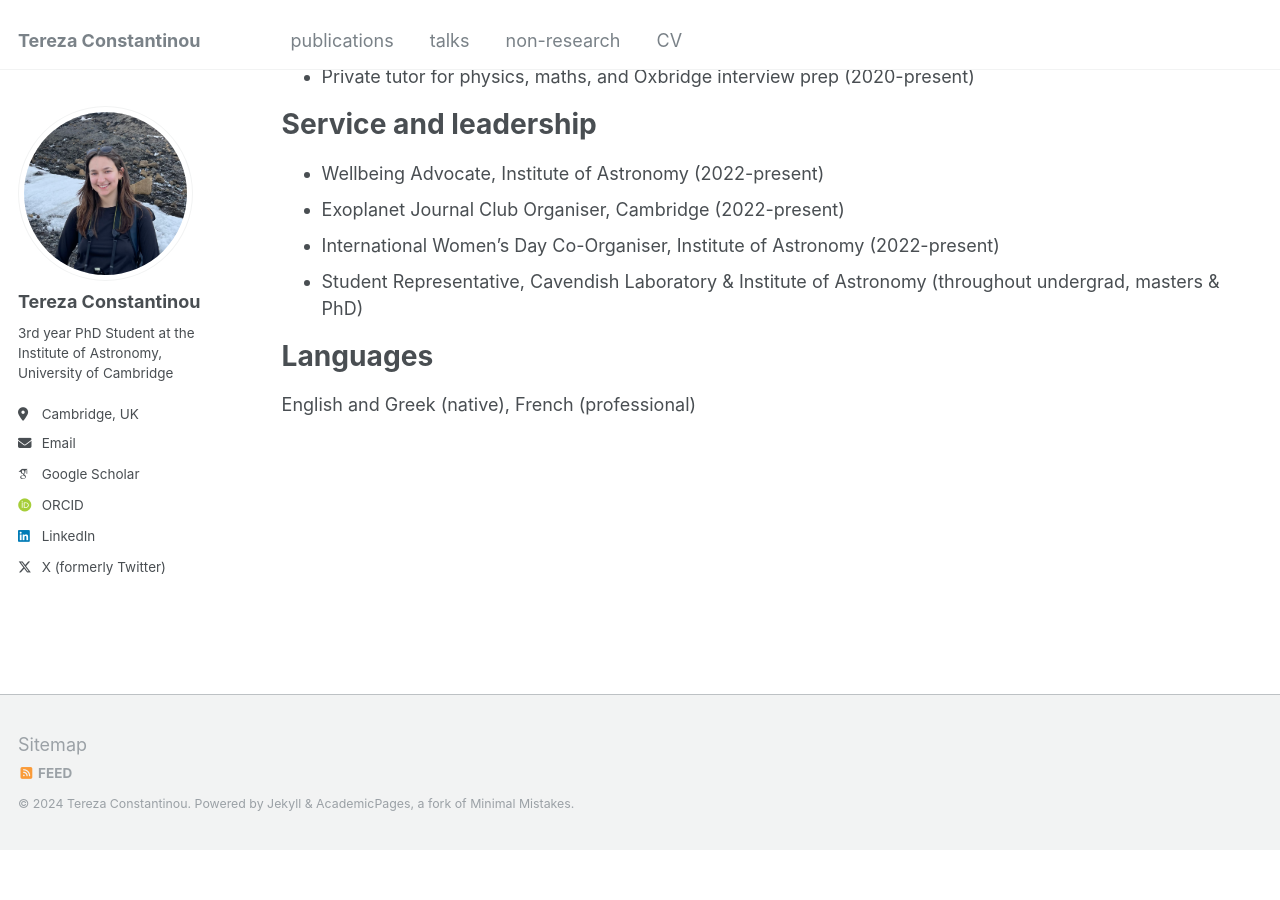
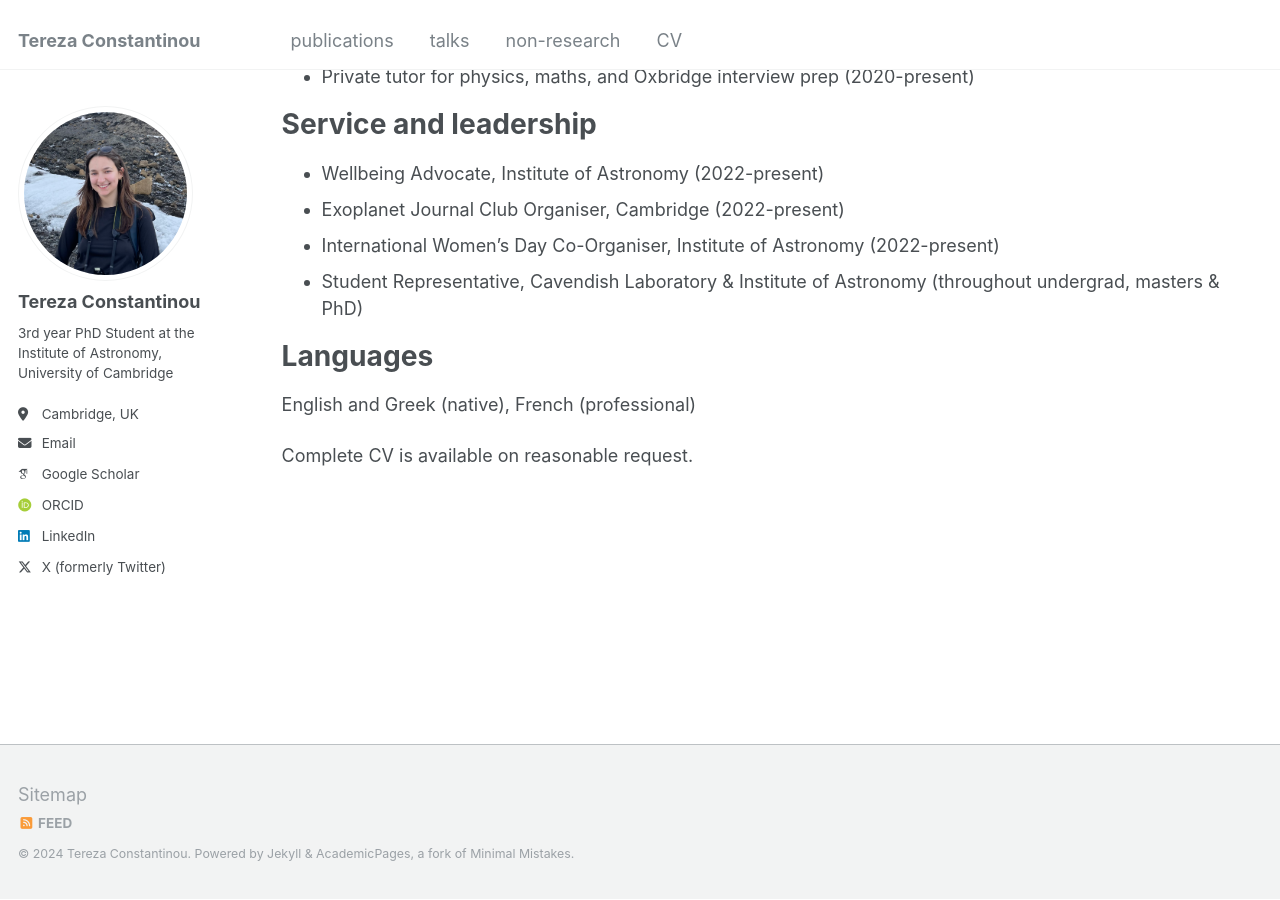
Before and after one commit to terezaconst/terezaconst.github.io, a Jekyll site: the page built from _pages/cv.md, in a window 1280 px wide and 900 px high, scrolled down 1213 px. Built offline with Jekyll 4.4.1, drawn with Linux system fonts in a browser that asks for light colours; some web fonts are replaced; before the commit the page ends 2062 px from its top, so only the background shows below that.

Commit message:
Update cv.md

```diff
--- a/_pages/cv.md
+++ b/_pages/cv.md
@@ -28,7 +28,7 @@ for more info, see [my LinkedIn](https://www.linkedin.com/in/terezaconst/)
 
 * R&D Intern @ Procter & Gamble, 07-09/2018
 
-* Geophysics  Researcher @ Institute for Energy and Environmental Flows, University of Cambridge, 06-07/2017
+* Geophysics Researcher @ Institute for Energy and Environmental Flows, University of Cambridge, 06-07/2017
 
 
 Tech Skills
@@ -64,3 +64,5 @@ Service and leadership
 Languages
 ======
 English and Greek (native), French (professional)
+
+Complete CV is available on reasonable request.
```
